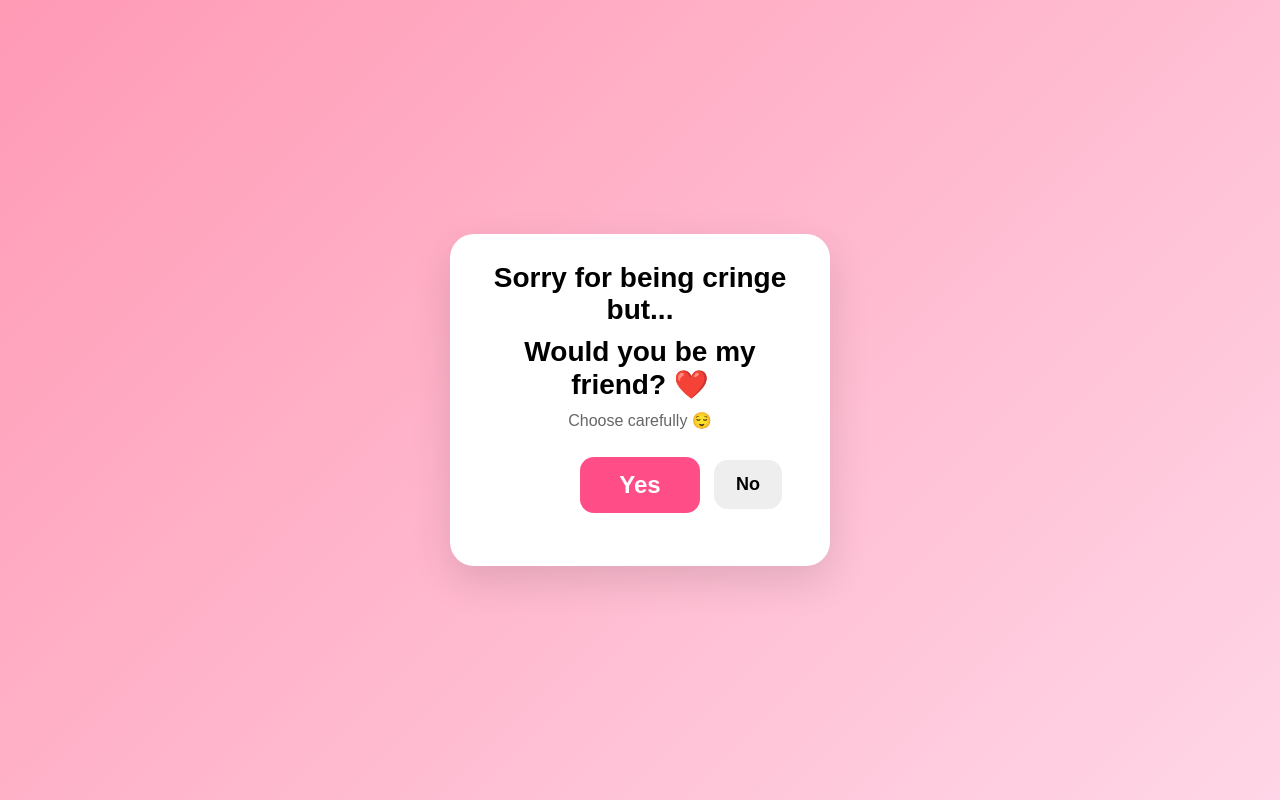
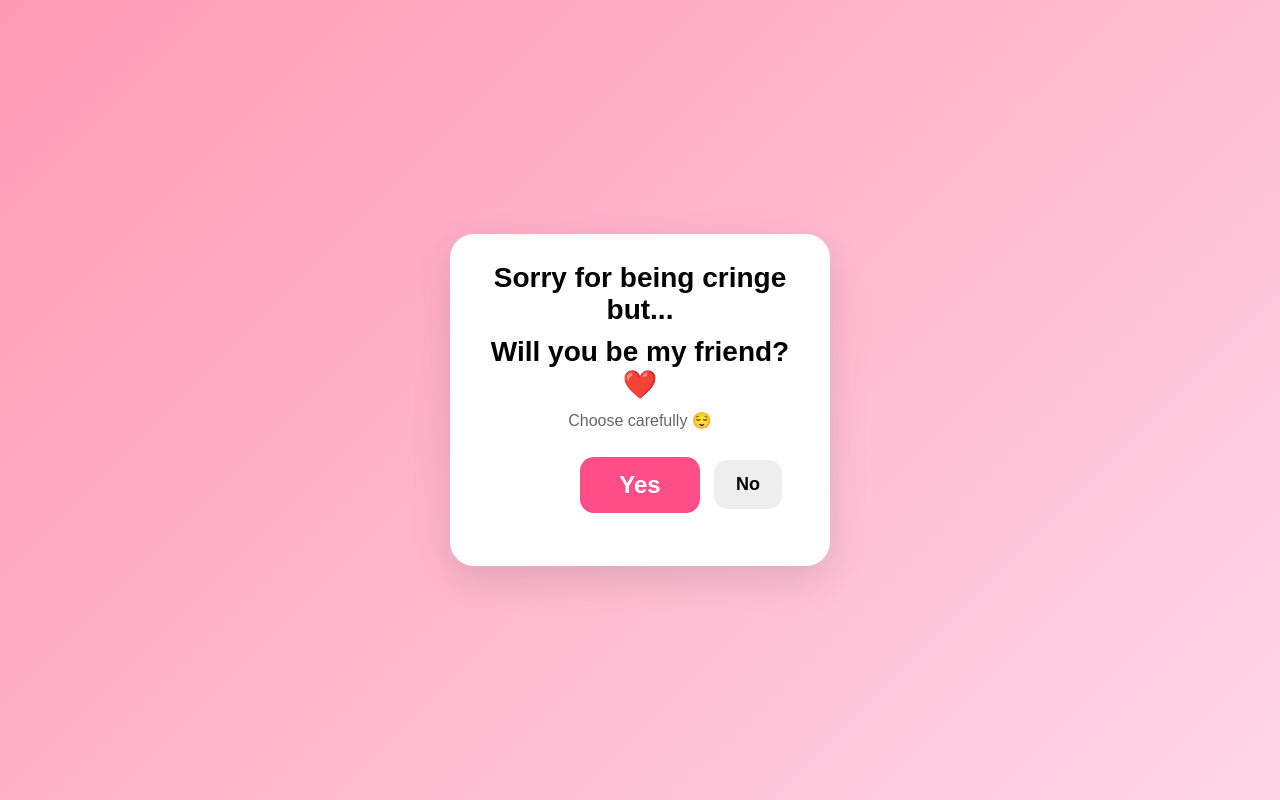
Before and after one commit to MarwanxMostafa/friends, a plain HTML site: page index.html in a window 1280 px wide. Drawn offline with Linux system fonts and the light colour scheme; no server answers.

Commit message:
Fix HTML entities and update friend question

```diff
--- a/index.html
+++ b/index.html
@@ -88,7 +88,7 @@
 <body>
     <div class='card'>
         <h1>Sorry for being cringe but...</h1>
-        <h1>Would you be my friend? ❤️</h1>
+        <h1>Will you be my friend? ❤️</h1>
         <p>Choose carefully 😌</p>
         <div class='btns'><button id='yes'>Yes</button><button id='no'>No</button></div>
         <div id='result'></div>
```
